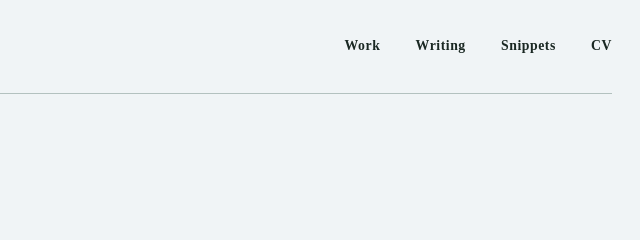
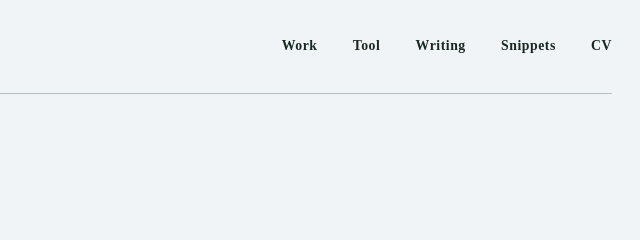
Before and after one commit to ShahnurIslam/shan-astro, an Astro site: page / in a window 1280 px wide. Shown: the top 240 px of the page, 640-1280 px from the left. Built offline with nearby package versions, Linux system fonts and the light colour scheme; Astro itself is replaced by a stand-in of ours.

Commit message:
Add Tool to homepage navigation

```diff
--- a/src/pages/index.astro
+++ b/src/pages/index.astro
@@ -30,6 +30,7 @@ const latestPost = allPosts
 				<a class="editorial-brand" href="/">Shan Islam</a>
 				<nav aria-label="Primary navigation">
 					<a href="/work/">Work</a>
+					<a href="/tools/experiment-decision-checker/">Tool</a>
 					<a href="/blog/">Writing</a>
 					<a href="/snippets/">Snippets</a>
 					<a href="/cv/">CV</a>
```
